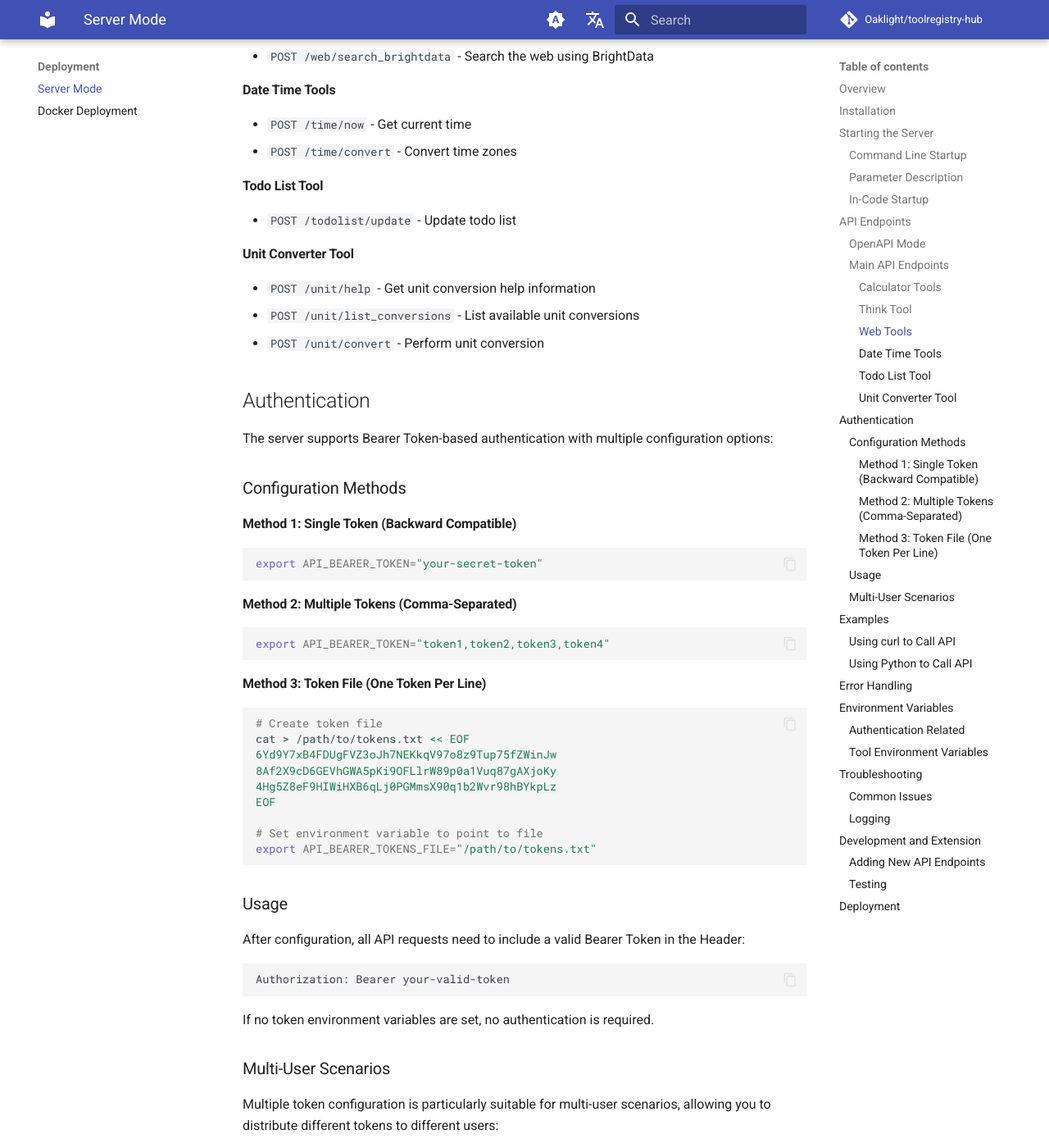
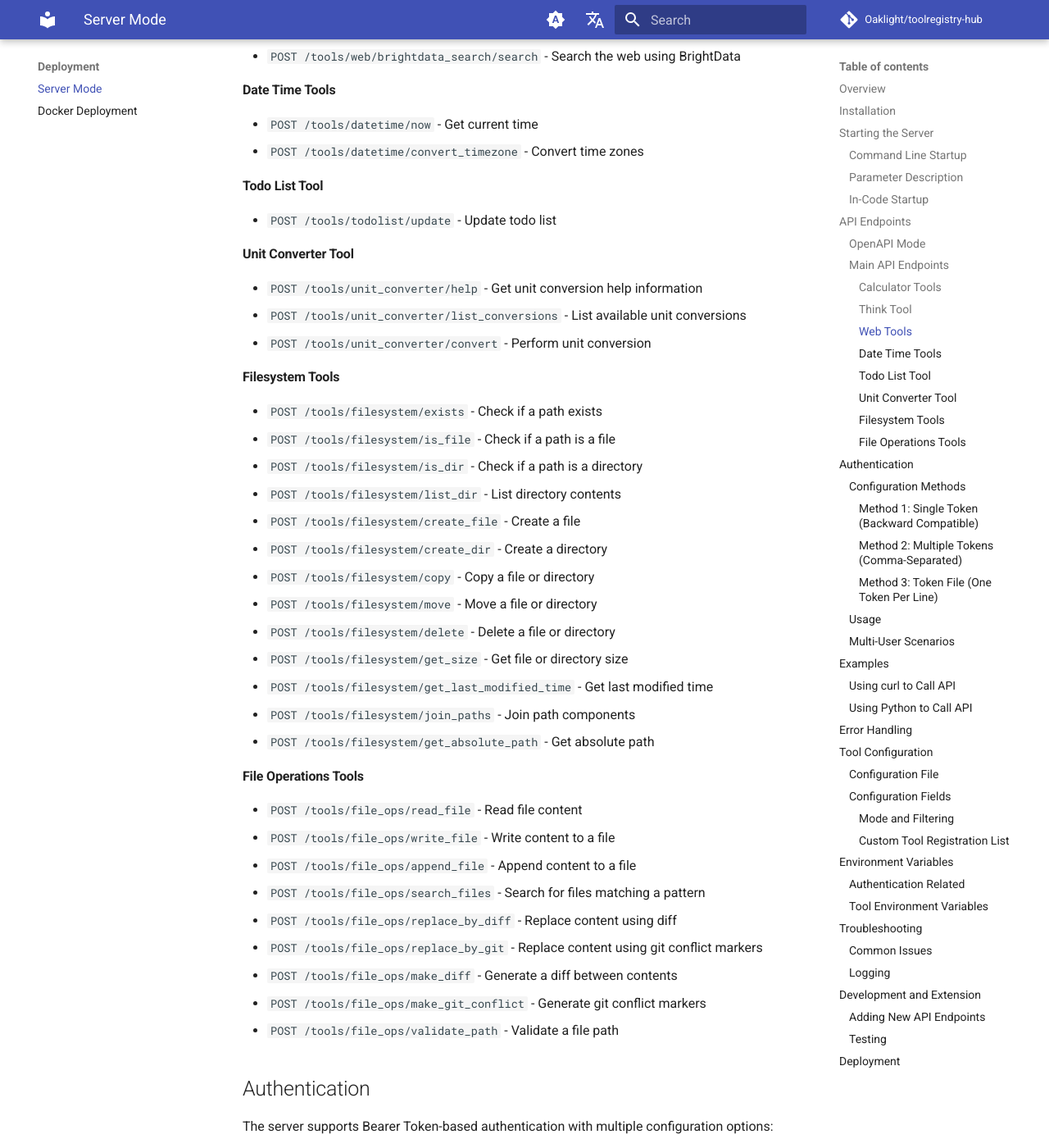
Before and after one commit to Oaklight/toolregistry-hub, an MkDocs documentation site: the page built from docs/server.md, in a window 1280 px wide and 1400 px high, scrolled down 2595 px. Shown: the whole window at 82% size. Built offline with MkDocs 1.6.1 and Material for MkDocs 9.7.7, drawn with Linux system fonts in a browser that asks for light colours; comment, search, counter and statistics services are not loaded; some of the changed text lies outside the part shown.

Commit message:
docs: add tool configuration section with tools field

````diff
--- a/docs/server.md
+++ b/docs/server.md
@@ -85,37 +85,65 @@
 
 #### Calculator Tools
 
-- `POST /calc/help` - Get help information for specific calculator functions
-- `POST /calc/allowed_fns` - Get list of allowed calculator functions
-- `POST /calc/evaluate` - Evaluate mathematical expressions
+- `POST /tools/calculator/help` - Get help information for specific calculator functions
+- `POST /tools/calculator/list_allowed_fns` - Get list of allowed calculator functions
+- `POST /tools/calculator/evaluate` - Evaluate mathematical expressions
 
 #### Think Tool
 
-- `POST /think` - Process thinking requests
+- `POST /tools/think/think` - Process thinking requests
 
 #### Web Tools
 
-- `POST /web/fetch_webpage` - Extract content from webpages
-- `POST /web/search_brave` - Search the web using Brave
-- `POST /web/search_searxng` - Search the web using SearXNG
-- `POST /web/search_tavily` - Search the web using Tavily
-- `POST /web/search_scrapeless` - Search the web using Scrapeless
-- `POST /web/search_brightdata` - Search the web using BrightData
+- `POST /tools/web/fetch/fetch_content` - Extract content from webpages
+- `POST /tools/web/brave_search/search` - Search the web using Brave
+- `POST /tools/web/searxng_search/search` - Search the web using SearXNG
+- `POST /tools/web/tavily_search/search` - Search the web using Tavily
+- `POST /tools/web/scrapeless_search/search` - Search the web using Scrapeless
+- `POST /tools/web/brightdata_search/search` - Search the web using BrightData
 
 #### Date Time Tools
 
-- `POST /time/now` - Get current time
-- `POST /time/convert` - Convert time zones
+- `POST /tools/datetime/now` - Get current time
+- `POST /tools/datetime/convert_timezone` - Convert time zones
 
 #### Todo List Tool
 
-- `POST /todolist/update` - Update todo list
+- `POST /tools/todolist/update` - Update todo list
 
 #### Unit Converter Tool
 
-- `POST /unit/help` - Get unit conversion help information
-- `POST /unit/list_conversions` - List available unit conversions
-- `POST /unit/convert` - Perform unit conversion
+- `POST /tools/unit_converter/help` - Get unit conversion help information
+- `POST /tools/unit_converter/list_conversions` - List available unit conversions
+- `POST /tools/unit_converter/convert` - Perform unit conversion
+
+#### Filesystem Tools
+
+- `POST /tools/filesystem/exists` - Check if a path exists
+- `POST /tools/filesystem/is_file` - Check if a path is a file
+- `POST /tools/filesystem/is_dir` - Check if a path is a directory
+- `POST /tools/filesystem/list_dir` - List directory contents
+- `POST /tools/filesystem/create_file` - Create a file
+- `POST /tools/filesystem/create_dir` - Create a directory
+- `POST /tools/filesystem/copy` - Copy a file or directory
+- `POST /tools/filesystem/move` - Move a file or directory
+- `POST /tools/filesystem/delete` - Delete a file or directory
+- `POST /tools/filesystem/get_size` - Get file or directory size
+- `POST /tools/filesystem/get_last_modified_time` - Get last modified time
+- `POST /tools/filesystem/join_paths` - Join path components
+- `POST /tools/filesystem/get_absolute_path` - Get absolute path
+
+#### File Operations Tools
+
+- `POST /tools/file_ops/read_file` - Read file content
+- `POST /tools/file_ops/write_file` - Write content to a file
+- `POST /tools/file_ops/append_file` - Append content to a file
+- `POST /tools/file_ops/search_files` - Search for files matching a pattern
+- `POST /tools/file_ops/replace_by_diff` - Replace content using diff
+- `POST /tools/file_ops/replace_by_git` - Replace content using git conflict markers
+- `POST /tools/file_ops/make_diff` - Generate a diff between contents
+- `POST /tools/file_ops/make_git_conflict` - Generate git conflict markers
+- `POST /tools/file_ops/validate_path` - Validate a file path
 
 ## Authentication
 
@@ -165,9 +193,9 @@
 
 ```bash
 # Different users using different tokens
-curl -H "Authorization: Bearer token1" http://localhost:8000/calc/evaluate
-curl -H "Authorization: Bearer token2" http://localhost:8000/calc/evaluate
-curl -H "Authorization: Bearer token3" http://localhost:8000/calc/evaluate
+curl -H "Authorization: Bearer token1" http://localhost:8000/tools/calculator/evaluate
+curl -H "Authorization: Bearer token2" http://localhost:8000/tools/calculator/evaluate
+curl -H "Authorization: Bearer token3" http://localhost:8000/tools/calculator/evaluate
 ```
 
 ## Examples
@@ -176,17 +204,17 @@
 
 ```bash
 # Calculate mathematical expression
-curl -X POST "http://localhost:8000/calc/evaluate" \
+curl -X POST "http://localhost:8000/tools/calculator/evaluate" \
   -H "Content-Type: application/json" \
   -d '{"expression": "2 + 2 * 3"}'
 
 # Get current time
-curl -X POST "http://localhost:8000/time/now" \
+curl -X POST "http://localhost:8000/tools/datetime/now" \
   -H "Content-Type: application/json" \
   -d '{}'
 
 # Search using Brave
-curl -X POST "http://localhost:8000/web/search_brave" \
+curl -X POST "http://localhost:8000/tools/web/brave_search/search" \
   -H "Content-Type: application/json" \
   -d '{"query": "python programming", "max_results": 5}'
 ```
@@ -202,7 +230,7 @@
 
 # Calculate mathematical expression
 response = requests.post(
-    f"{base_url}/calc/evaluate",
+    f"{base_url}/tools/calculator/evaluate",
     json={"expression": "2 + 2 * 3"}
 )
 result = response.json()
@@ -210,7 +238,7 @@
 
 # Get current time
 response = requests.post(
-    f"{base_url}/time/now",
+    f"{base_url}/tools/datetime/now",
     json={}
 )
 current_time = response.json()
@@ -218,7 +246,7 @@
 
 # Search using Brave
 response = requests.post(
-    f"{base_url}/web/search_brave",
+    f"{base_url}/tools/web/brave_search/search",
     json={"query": "python programming", "max_results": 5}
 )
 search_results = response.json()
@@ -241,6 +269,77 @@
   "detail": "Error description message"
 }
 ```
+
+## Tool Configuration
+
+The server supports a JSONC (JSON with Comments) configuration file to control which tools are loaded and how they behave at startup.
+
+### Configuration File
+
+Create a `tools.jsonc` file in the working directory, or specify a custom path:
+
+```bash
+# Auto-discovered from working directory
+cp tools.jsonc.example tools.jsonc
+
+# Or specify via CLI option
+toolregistry-server --tools-config path/to/tools.jsonc
+
+# Or specify via environment variable
+TOOLS_CONFIG=path/to/tools.jsonc toolregistry-server
+```
+
+### Configuration Fields
+
+#### Mode and Filtering
+
+The `mode`, `disabled`, and `enabled` fields control which registered tools are active:
+
+```jsonc
+{
+  // "denylist" (default): all tools enabled except those in "disabled"
+  // "allowlist": only tools in "enabled" are active
+  "mode": "denylist",
+
+  // Denylist mode — disable specific tools by namespace
+  "disabled": [
+    "filesystem",
+    "file_ops"
+  ]
+
+  // Allowlist mode — enable only specific tools
+  // "enabled": ["calculator", "datetime", "unit_converter"]
+}
+```
+
+- **`mode`**: Either `"denylist"` (default) or `"allowlist"`
+- **`disabled`**: List of tool namespaces to disable (used in denylist mode)
+- **`enabled`**: List of tool namespaces to enable (used in allowlist mode)
+
+#### Custom Tool Registration List
+
+The `tools` field allows you to customize which tool classes are registered at startup. Each entry specifies a Python class import path and a namespace:
+
+```jsonc
+{
+  "tools": [
+    {"class": "toolregistry_hub.calculator.Calculator", "namespace": "calculator"},
+    {"class": "toolregistry_hub.datetime_utils.DateTime", "namespace": "datetime"},
+    // ... add or remove tools as needed
+  ],
+  "mode": "denylist",
+  "disabled": ["filesystem", "file_ops"]
+}
+```
+
+- **`class`**: Fully qualified Python class path (e.g., `toolregistry_hub.calculator.Calculator`)
+- **`namespace`**: Namespace for the tool in the registry (e.g., `calculator`, `web/brave_search`)
+
+If the `tools` field is omitted, the server uses the built-in default tool list (all available tools). This field is useful when you want to:
+
+- Add custom tool classes without modifying source code
+- Remove tools you don't need to reduce the attack surface
+- Reorder tools for specific use cases
 
 ## Environment Variables
 
@@ -347,7 +446,7 @@
 client = TestClient(app)
 
 def test_calc_evaluate():
-    response = client.post("/calc/evaluate", json={"expression": "2 + 2"})
+    response = client.post("/tools/calculator/evaluate", json={"expression": "2 + 2"})
     assert response.status_code == 200
     assert response.json()["result"] == 4
 ```
````
Also changed, not shown: docs/tools/websearch/brightdata.md (+2 -2 lines).
